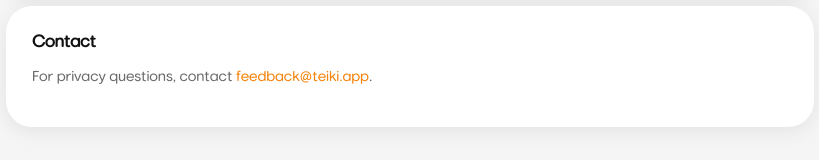
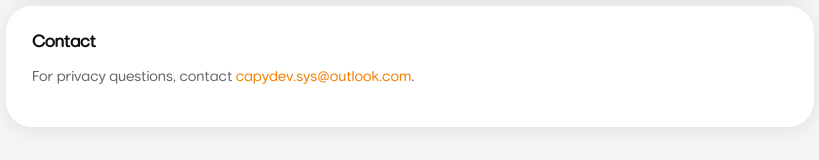
Before and after one commit to teikiapp/teiki-web, an Angular app: page /privacy in a window 1280 px wide. Shown: the part 1626-1786 px from the top of the page, without its empty margins (230-1049 px from the left). Built offline with nearby package versions, Linux system fonts and the light colour scheme.

Commit message:
fix: update contact email to new address in privacy and support pages

```diff
--- a/src/app/pages/privacy/privacy.html
+++ b/src/app/pages/privacy/privacy.html
@@ -46,7 +46,7 @@
 
     <section>
       <h2>Contact</h2>
-      <p>For privacy questions, contact <a href="mailto:feedback@teiki.app">feedback&#64;teiki.app</a>.</p>
+      <p>For privacy questions, contact <a href="mailto:capydev.sys@outlook.com">capydev.sys&#64;outlook.com</a>.</p>
     </section>
   </div>
 </main>
--- a/src/app/pages/submit-service/submit-service.ts
+++ b/src/app/pages/submit-service/submit-service.ts
@@ -28,7 +28,7 @@ export class SubmitService {
       `Anything else: ${v.notes || '—'}`,
     ].join('\n');
 
-    const mailto = `mailto:feedback@teiki.app?subject=${encodeURIComponent('Submit a Service')}&body=${encodeURIComponent(body)}`;
+    const mailto = `mailto:capydev.sys@outlook.com?subject=${encodeURIComponent('Submit a Service')}&body=${encodeURIComponent(body)}`;
     window.location.href = mailto;
     this.submitted = true;
   }
--- a/src/app/pages/support/support.html
+++ b/src/app/pages/support/support.html
@@ -10,7 +10,7 @@
       <h2>Contact</h2>
       <div class="contact-line">
         <strong>Email</strong>
-        <a href="mailto:feedback@teiki.app">feedback&#64;teiki.app</a>
+        <a href="mailto:capydev.sys@outlook.com">capydev.sys&#64;outlook.com</a>
       </div>
       <div class="contact-line">
         <strong>App</strong>
```
